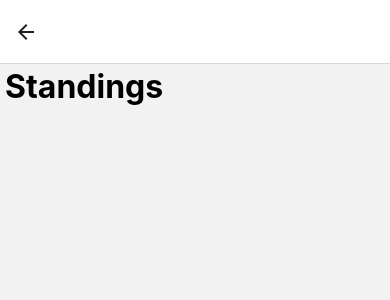
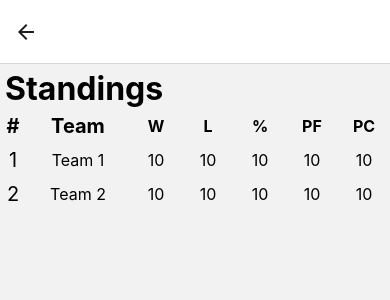
Before and after one commit to BeltranBulbarella/basketballApp, a React Native app: screen /Standings in a window 390 px wide. Shown: the top 300 px of the page. Built offline with nearby package versions, Linux system fonts and the light colour scheme; no server answers.

Commit message:
feat: added players type and standings tab

```diff
--- a/src/modules/match/singleMatchResult/SingleMatchResult.tsx
+++ b/src/modules/match/singleMatchResult/SingleMatchResult.tsx
@@ -1,6 +1,6 @@
 import React from 'react';
 import {StyleSheet, Text, View} from 'react-native';
-import type {Team} from '../../../utils/interfaces';
+import type {Team} from '../../../utils/types';
 import TeamButton from './teamButton/TeamButton';
 
 interface CustomButtonProps {
--- a/src/modules/match/singleMatchResult/teamButton/TeamButton.tsx
+++ b/src/modules/match/singleMatchResult/teamButton/TeamButton.tsx
@@ -1,6 +1,6 @@
 import React from 'react';
 import {TouchableOpacity, Text, StyleSheet} from 'react-native';
-import type {Team} from '../../../../utils/interfaces';
+import type {Team} from '../../../../utils/types';
 import {SvgUri} from 'react-native-svg';
 
 interface CustomButtonProps extends Team {
--- a/src/modules/players/Players.tsx
+++ b/src/modules/players/Players.tsx
@@ -1,9 +1,11 @@
 import React from 'react';
 import {View, Text, StyleSheet} from 'react-native';
+import type {PlayerStat} from '../../utils/types';
 
-const mockData = [
+const mockData: PlayerStat[] = [
   {
     id: 1,
+    name: 'Player 1',
     team: 'Team 1',
     points: 10,
     ppm: 10,
@@ -11,6 +13,7 @@ const mockData = [
   },
   {
     id: 2,
+    name: 'Player 2',
     team: 'Team 2',
     points: 10,
     ppm: 10,
@@ -24,6 +27,7 @@ const Players = ({navigation}: {navigation: any}) => {
       <Text style={styles.title}>Players</Text>
       <View style={styles.container}>
         <Text style={styles.subtitleNumber}>#</Text>
+        <Text style={styles.subtitleTeam}>Name</Text>
         <Text style={styles.subtitleTeam}>Team</Text>
         <Text style={styles.subtitle}>P</Text>
         <Text style={styles.subtitle}>PPM</Text>
@@ -33,6 +37,7 @@ const Players = ({navigation}: {navigation: any}) => {
         return (
           <View style={[styles.container, {marginTop: 10}]} key={index}>
             <Text style={styles.mapSubtitleNumber}>{data.id}</Text>
+            <Text style={styles.mapSubtitleTeam}>{data.name}</Text>
             <Text style={styles.mapSubtitleTeam}>{data.team}</Text>
             <Text style={styles.mapSubtitle}>{data.points}</Text>
             <Text style={styles.mapSubtitle}>{data.ppm}</Text>
--- a/src/modules/standings/Standings.tsx
+++ b/src/modules/standings/Standings.tsx
@@ -1,22 +1,103 @@
 import React from 'react';
 import {View, Text, StyleSheet} from 'react-native';
+import type {StandingStat} from '../../utils/types';
+
+const mockData: StandingStat[] = [
+  {
+    id: 1,
+    team: 'Team 1',
+    wins: 10,
+    losses: 10,
+    percentage: 10,
+    pointsFor: 10,
+    pointsAgainst: 10,
+  },
+  {
+    id: 2,
+    team: 'Team 2',
+    wins: 10,
+    losses: 10,
+    percentage: 10,
+    pointsFor: 10,
+    pointsAgainst: 10,
+  },
+];
 
 const Standings = ({navigation}: {navigation: any}) => {
   return (
     <View>
       <Text style={styles.title}>Standings</Text>
+      <View style={styles.container}>
+        <Text style={styles.subtitleNumber}>#</Text>
+        <Text style={styles.subtitleTeam}>Team</Text>
+        <Text style={styles.subtitle}>W</Text>
+        <Text style={styles.subtitle}>L</Text>
+        <Text style={styles.subtitle}>%</Text>
+        <Text style={styles.subtitle}>PF</Text>
+        <Text style={styles.subtitle}>PC</Text>
+      </View>
+      {mockData.map((data, index) => {
+        return (
+          <View style={[styles.container, {marginTop: 10}]} key={index}>
+            <Text style={styles.mapSubtitleNumber}>{data.id}</Text>
+            <Text style={styles.mapSubtitleTeam}>{data.team}</Text>
+            <Text style={styles.mapSubtitle}>{data.wins}</Text>
+            <Text style={styles.mapSubtitle}>{data.losses}</Text>
+            <Text style={styles.mapSubtitle}>{data.percentage}</Text>
+            <Text style={styles.mapSubtitle}>{data.pointsFor}</Text>
+            <Text style={styles.mapSubtitle}>{data.pointsAgainst}</Text>
+          </View>
+        );
+      })}
     </View>
   );
 };
 
 const styles = StyleSheet.create({
+  container: {
+    flexDirection: 'row',
+    alignItems: 'center',
+  },
   title: {
     width: 211,
     height: 50,
     fontWeight: 'bold',
     fontSize: 32,
-    lineHeight: 35,
+    lineHeight: 39,
     padding: 5,
+  },
+  subtitle: {
+    fontSize: 16,
+    fontWeight: 'bold',
+    textAlign: 'center',
+    flex: 1,
+  },
+  subtitleNumber: {
+    fontSize: 20,
+    fontWeight: 'bold',
+    textAlign: 'center',
+    flex: 0.5,
+  },
+  subtitleTeam: {
+    fontSize: 20,
+    fontWeight: 'bold',
+    textAlign: 'center',
+    flex: 2,
+  },
+  mapSubtitleNumber: {
+    fontSize: 20,
+    textAlign: 'center',
+    flex: 0.5,
+  },
+  mapSubtitleTeam: {
+    fontSize: 16,
+    textAlign: 'center',
+    flex: 2,
+  },
+  mapSubtitle: {
+    fontSize: 16,
+    textAlign: 'center',
+    flex: 1,
   },
 });
 
--- a/src/screens/Home.tsx
+++ b/src/screens/Home.tsx
@@ -2,7 +2,7 @@ import React from 'react';
 import {StyleSheet, Text} from 'react-native';
 import {useMatches} from '../utils/data';
 import SingleMatchResult from '../modules/match/singleMatchResult/SingleMatchResult';
-import type {Match} from '../utils/interfaces';
+import type {Match} from '../utils/types';
 import BottomBar from '../modules/bottomBar/BottomBar';
 import {useNavigation} from '@react-navigation/native';
 
```
Also changed, not shown: src/utils/types.ts (renamed from src/utils/interfaces.ts, +19 -0 lines).
